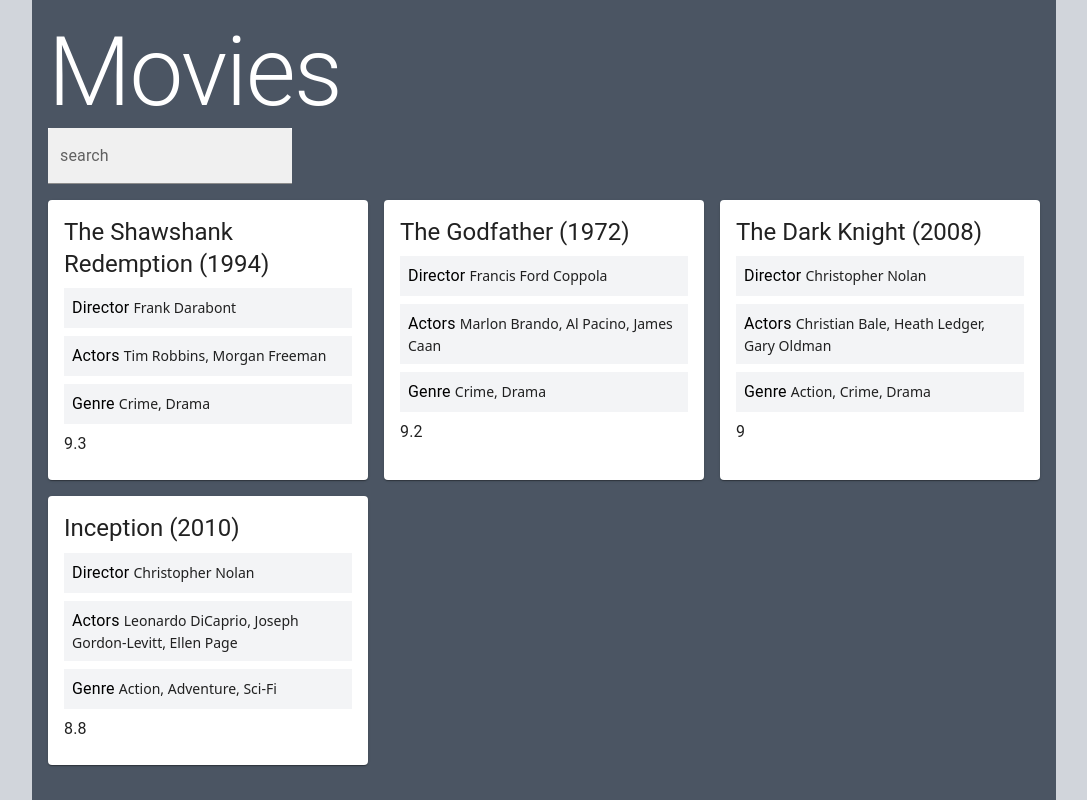
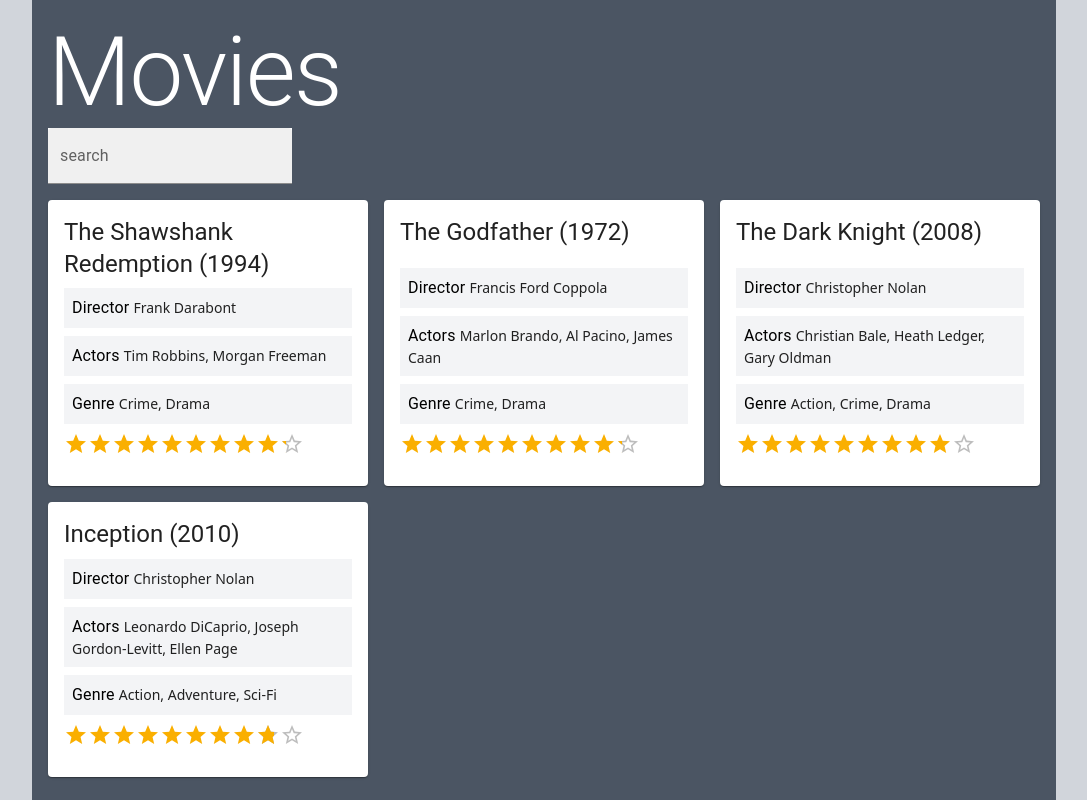
Before and after one commit to Wancieho/movie-react-app, a Next.js app: page / in a window 1280 px wide. Shown: the whole page, without its empty margins (96-1183 px from the left). Built offline with nearby package versions, Linux system fonts and the light colour scheme.

Commit message:
cleanup layout

```diff
--- a/src/app/components/Movie/index.tsx
+++ b/src/app/components/Movie/index.tsx
@@ -1,4 +1,4 @@
-import { Box, Card, CardContent, Typography } from "@mui/material";
+import { Box, Card, CardContent, Rating, Typography } from "@mui/material";
 
 import Label from "../Label";
 import { useTranslation } from "react-i18next";
@@ -36,14 +36,16 @@
 
   return (
     <Card className="flex-1">
-      <CardContent>
+      <CardContent className="h-full flex flex-col justify-between">
         <Typography variant="h5" gutterBottom>
           {data?.title} ({data?.year})
         </Typography>
-        <InfoBlock title={t("director")} info={data?.director} />
-        <InfoBlock title={t("actors")} info={data?.actors.join(", ")} />
-        <InfoBlock title={t("genre")} info={data?.genre.join(", ")} />
-        <Typography>{data?.rating}</Typography>
+        <Box>
+          <InfoBlock title={t("director")} info={data?.director} />
+          <InfoBlock title={t("actors")} info={data?.actors.join(", ")} />
+          <InfoBlock title={t("genre")} info={data?.genre.join(", ")} />
+          <Rating defaultValue={data?.rating} precision={0.25} max={10} />
+        </Box>
       </CardContent>
     </Card>
   );
```
